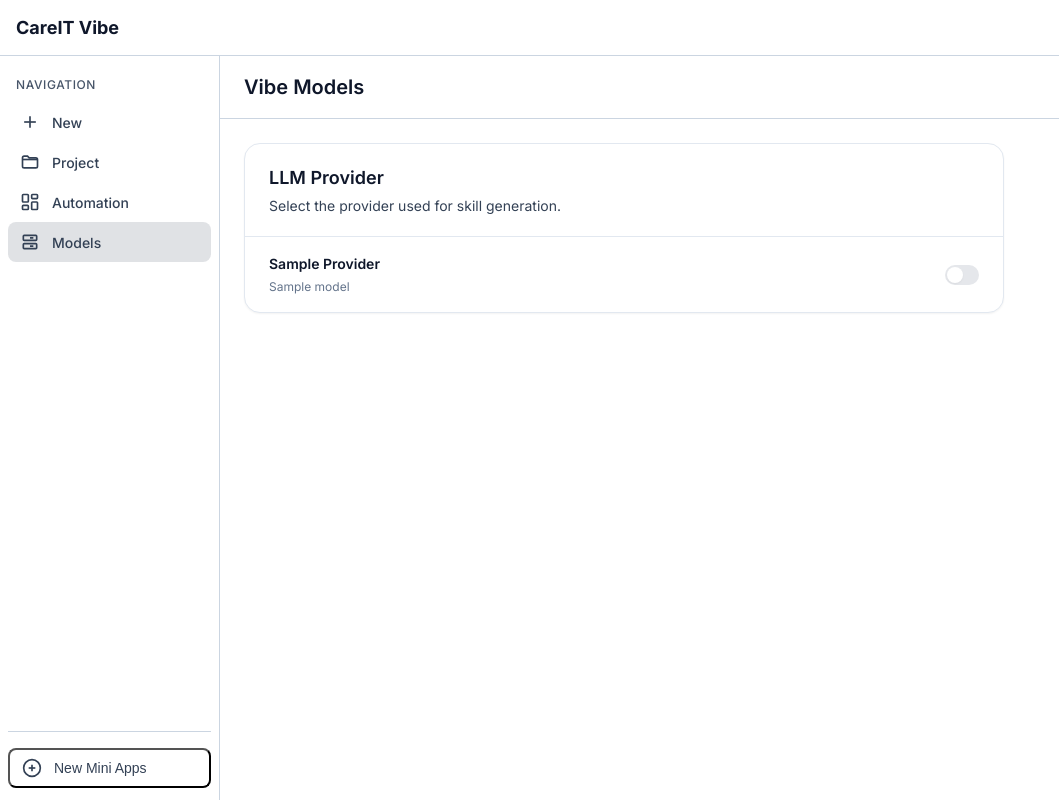
After one commit to eben2840/Python-Agentic-Code, a Flask app: template templates/setting.html in a window 1280 px wide. The commit adds this page. Shown: the whole page, without its empty margins (0-1059 px from the left). Run offline with Flask 3, Linux system fonts and the light colour scheme; the template is opened without the code that fills it: most values are stand-ins (such as "Sample title", 1, 10 or a date in 2020); some libraries are stand-ins or nearby versions.

Commit message:
added the model api

```diff
--- /dev/null
+++ b/llm/__init__.py
@@ -0,0 +1 @@
+from .dynamic import BaseLLM
--- /dev/null
+++ b/llm/helpers.py
@@ -0,0 +1,36 @@
+import os
+
+from flask import current_app
+
+from .dynamic import BaseLLM
+
+
+PROVIDER_MODELS = {
+    'anthropic': 'claude-sonnet-4',
+    'openai': 'gpt-4.1',
+}
+
+PROVIDER_KEYS = {
+    'anthropic': 'ANTHROPIC_API_KEY',
+    'openai': 'OPENAI_API_KEY',
+}
+
+
+def provider_from_settings():
+    return current_app.config.get('LLM_PROVIDER', 'anthropic')
+
+
+def model_from_settings():
+    provider = provider_from_settings()
+    return current_app.config.get('LLM_MODEL', PROVIDER_MODELS[provider])
+
+
+def api_key(provider):
+    return os.getenv(PROVIDER_KEYS[provider])
+
+
+def get_selected_llm():
+    provider = provider_from_settings()
+    model = model_from_settings()
+    key = api_key(provider)
+    return BaseLLM(provider=provider, api_key=key, model=model)
--- a/routes/extraction.py
+++ b/routes/extraction.py
@@ -1,8 +1,9 @@
 import json
 import re
 from pathlib import Path
-from flask import Blueprint, flash, redirect, render_template, request, url_for
+from flask import Blueprint, current_app,session, flash, redirect, render_template, request, url_for
 from admin import require_admin
+from llm.helpers import PROVIDER_MODELS, get_selected_llm
 from utils.auth import require_bearer_or_basic
 
 
--- a/templates/base.html
+++ b/templates/base.html
@@ -60,6 +60,15 @@
                 <rect x="3" y="16" width="7" height="5" rx="1"/>
               </svg>
               <span class="nav-item-label">Automation</span>
+            </a>
+
+            <a href="{{ url_for('web.llm_settings') }}" class="nav-item {% if active_nav == 'models' %}active{% endif %}" title="Models">
+              <svg class="nav-item-icon" viewBox="0 0 24 24" fill="none" stroke="currentColor" stroke-width="2">
+                <rect x="4" y="4" width="16" height="6" rx="1"/>
+                <rect x="4" y="14" width="16" height="6" rx="1"/>
+                <path d="M8 7h.01M12 7h4M8 17h.01M12 17h4"/>
+              </svg>
+              <span class="nav-item-label">Models</span>
             </a>
 
           </div>
--- /dev/null
+++ b/templates/setting.html
@@ -0,0 +1,52 @@
+{% extends 'base.html' %}
+{% set active_nav = 'models' %}
+
+{% block title %}CareIT Vibe | LLM Settings{% endblock %}
+
+{% block extra_head %}
+<style>
+  .settings-wrap { max-width: 760px; }
+  .settings-card { background: var(--color-surface); border: 1px solid var(--color-border-subtle); border-radius: var(--radius-xl); box-shadow: var(--shadow-sm); overflow: hidden; }
+  .settings-card-head { padding: var(--spacing-5) var(--spacing-6); border-bottom: 1px solid var(--color-border-subtle); }
+  .settings-card-title { margin: 0; color: var(--color-text-primary); font-size: var(--font-size-lg); font-weight: var(--font-weight-semibold); }
+  .settings-card-copy { margin: var(--spacing-1) 0 0; color: var(--color-text-secondary); font-size: var(--font-size-sm); }
+  .provider-row { display: flex; align-items: center; justify-content: space-between; gap: var(--spacing-4); min-height: 72px; padding: var(--spacing-4) var(--spacing-6); border-bottom: 1px solid var(--color-border-subtle); }
+  .provider-row:last-child { border-bottom: 0; }
+  .provider-row:hover { background: var(--color-surface-hover); }
+  .provider-copy { min-width: 0; }
+  .provider-name { display: block; color: var(--color-text-primary); font-size: var(--font-size-sm); font-weight: var(--font-weight-semibold); }
+  .provider-model { display: block; margin-top: var(--spacing-1); color: var(--color-text-muted); font-size: var(--font-size-xs); overflow-wrap: anywhere; }
+  .provider-switch { position: relative; width: 34px; height: 20px; flex: 0 0 auto; border: 0; border-radius: var(--radius-full); background: #e5e7eb; cursor: pointer; padding: 0; transition: background var(--transition-fast); }
+  .provider-switch::after { content: ""; position: absolute; top: 2px; left: 2px; width: 16px; height: 16px; border-radius: var(--radius-full); background: #fff; box-shadow: var(--shadow-sm); transition: transform var(--transition-fast); }
+  .provider-switch.is-on { background: var(--color-success); }
+  .provider-switch.is-on::after { transform: translateX(14px); }
+  .provider-switch:focus-visible { outline: none; box-shadow: var(--shadow-focus); }
+</style>
+{% endblock %}
+
+{% block content %}
+<div class="content-header">
+  <h1>Vibe Models</h1>
+</div>
+
+<div class="content-body">
+  <section class="settings-wrap">
+    <form method="POST" class="settings-card">
+      <div class="settings-card-head">
+        <h2 class="settings-card-title">LLM Provider</h2>
+        <p class="settings-card-copy">Select the provider used for skill generation.</p>
+      </div>
+
+      {% for provider, model in providers.items() %}
+      <div class="provider-row">
+        <span class="provider-copy">
+          <span class="provider-name">{{ provider|title }}</span>
+          <span class="provider-model">{{ model }}</span>
+        </span>
+        <button type="submit" name="provider" value="{{ provider }}" class="provider-switch {% if provider == selected_provider %}is-on{% endif %}" aria-label="Select {{ provider|title }}" {% if provider == 'openai' %}disabled{% endif %}></button>
+      </div>
+      {% endfor %}
+    </form>
+  </section>
+</div>
+{% endblock %}
```
Also changed, not shown: llm/dynamic.py (added, +39 -0 lines), routes/web.py (+23 -1 lines), skills.py (+3 -7 lines).
